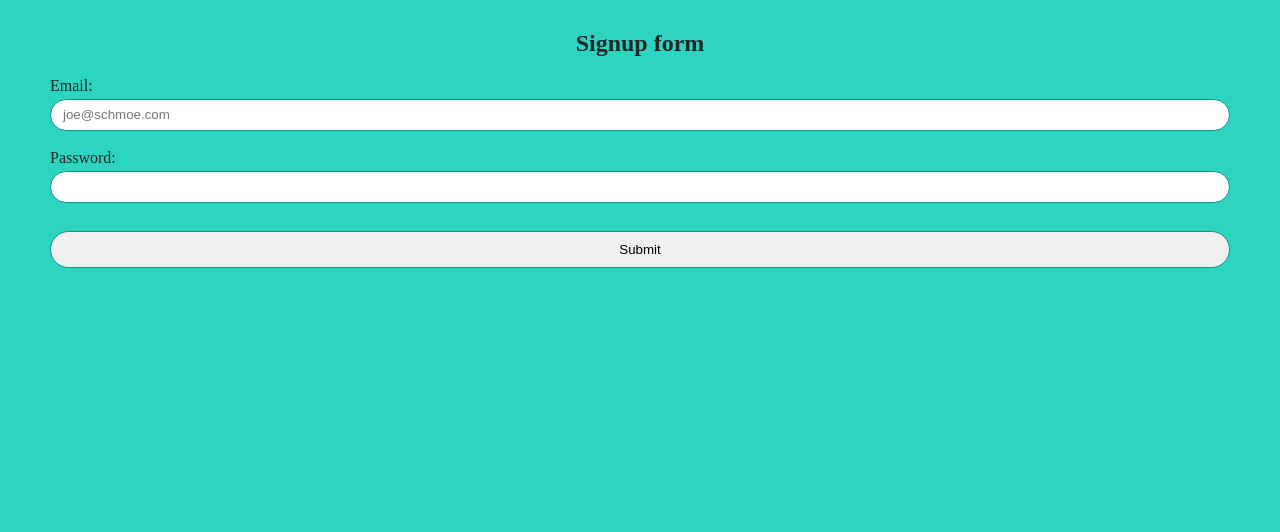
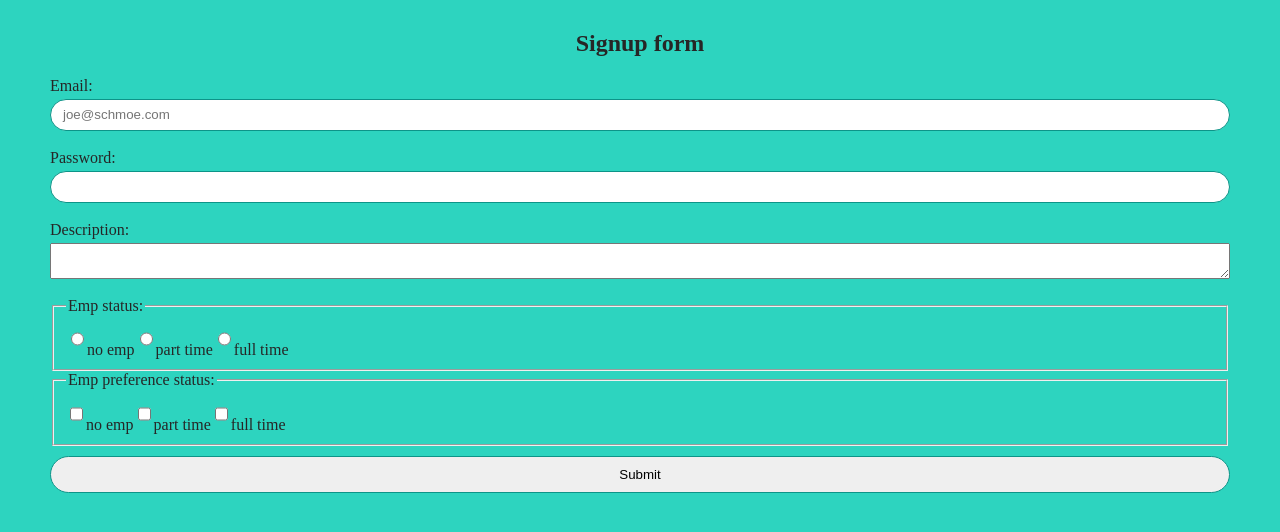
Before and after one commit to Urahara-99/chef-claude, a React (Vite) app: page / in a window 1280 px wide. Shown: the top 532 px of the page. Built offline with nearby package versions, Linux system fonts and the light colour scheme.

Commit message:
Form Action

```diff
--- a/package.json
+++ b/package.json
@@ -10,8 +10,8 @@
     "preview": "vite preview"
   },
   "dependencies": {
-    "react": "^18.3.1",
-    "react-dom": "^18.3.1"
+    "react": "^19.0.0",
+    "react-dom": "^19.0.0"
   },
   "devDependencies": {
     "@eslint/js": "^9.15.0",
--- a/src/App.jsx
+++ b/src/App.jsx
@@ -1,3 +1,4 @@
+import FormAction from './components/FormAction'
 import FormSubmit from './components/FormSubmit'
 import Header from './components/Header'
 import Main from './components/Main'
@@ -10,7 +11,7 @@ function App() {
     <>
       {/* <Header />
       <Main /> */}
-      <FormSubmit />
+      <FormAction />
     </>
   )
 }
--- a/src/components/FormAction.jsx
+++ b/src/components/FormAction.jsx
@@ -1,19 +1,21 @@
 import React from 'react'
 
+const FormAction = () => {
 
-function signup(event){ //removed 3 lines of FormData and refresh and target current value, because in React19
-    //the action attribute in form receives a function. therefore it handle everything we erased by just passing a ref var.
-
-    event.preventDefault()
-    const gmail= event.get("email")
-    console.log(gmail);
-
-  }
-const FormAction = () => {
+    function signUp(event){ //removed 3 lines of FormData and refresh and target current value, because in React19
+        const gmail= event.get("email")//the action attribute in form receives a function. therefore it handle everything we erased by just passing a ref var.
+        const pass= event.get("password")
+        const emp= event.get("emp")
+        const pre= event.getAll("preference")
+        console.log(gmail);
+        console.log(pass);
+        console.log(emp);
+        console.log(pre);
+      }
   return (
     <section>
         <h1>Signup form</h1>
-        <form action={signup}>
+        <form action={signUp}>
           <label htmlFor="email">Email:</label>
           <input id="email" type="email" name="email" placeholder="joe@schmoe.com" />
           <br />
@@ -21,6 +23,43 @@ const FormAction = () => {
           <label htmlFor="password">Password:</label>
           <input id="password" type="password" name="password" />
           <br />
+
+          <label htmlFor='des' >Description:</label>
+            <textarea name='des'></textarea>
+            <br />
+
+          <fieldset>
+            <legend>Emp status:</legend>
+            <label>
+            <input type='radio' name='emp' value="no"/>
+            no emp
+            </label>
+            <label>
+            <input type='radio' name='emp' value="part"/>
+            part time
+            </label>
+            <label>
+            <input type='radio' name='emp' value="full"/>
+            full time
+            </label>
+          </fieldset>
+
+          <fieldset>
+            <legend>Emp preference status:</legend>
+            <label>
+            <input type='checkbox' name='preference' value="no"/>
+            no emp
+            </label>
+            <label>
+            <input type='checkbox' name='preference' value="part"/>
+            part time
+            </label>
+            <label>
+            <input type='checkbox' name='preference' value="full"/>
+            full time
+            </label>
+          </fieldset>
+
 
           <button>Submit</button>
 
--- a/src/components/Main.jsx
+++ b/src/components/Main.jsx
@@ -7,15 +7,13 @@ const Main = () => {
         return <li key={data}>{data}</li>
     })
   function submit(event){
-    event.preventDefault()
-    const formData= new FormData(event.currentTarget)
-    const newIng = formData.get("ingredient");
+    const newIng = event.get("ingredient");
     setList(prev=> [...prev, newIng])
     console.log(newIng);
   }
   return (
     <main>
-    <form onSubmit={submit}>
+    <form action={submit} >
         <input
         type='text'
         placeholder='e.g spices'
@@ -24,7 +22,9 @@ const Main = () => {
         />
         <button>Add ingredient</button>
     </form>
+    <div className='add-items'>
     {ingMap}
+    </div>
     </main>
   )
 }
```
Also changed, not shown: 1 other file (tests, documents, lock files or other folders).
